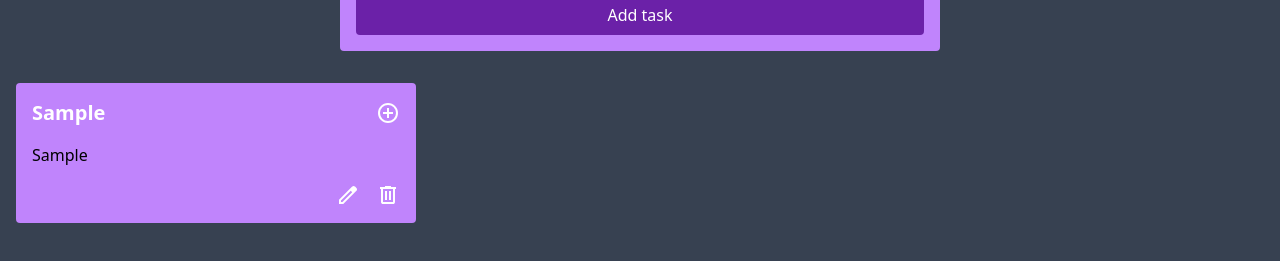
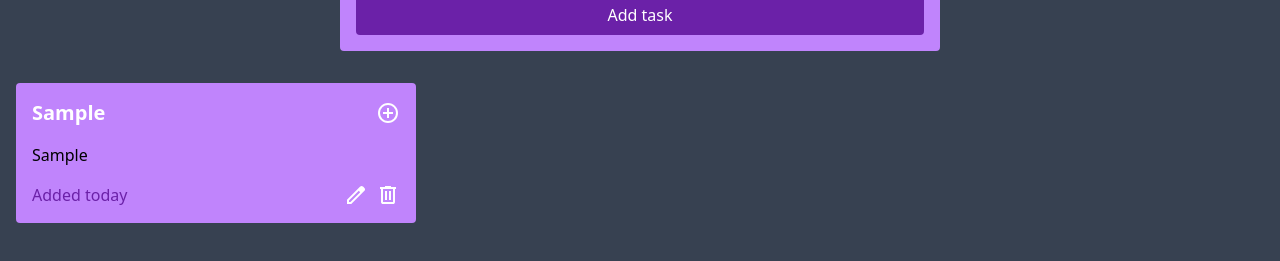
Before and after one commit to rajwindersxxx/toDoList, a React (Vite) app: page / in a window 1280 px wide. Both pictures are taken after typing "Sample", "Sample" into the empty fields and a click on the button "Add task". Shown: the part 289-550 px from the top of the page. Built offline with nearby package versions, Linux system fonts and the light colour scheme.

Commit message:
add date feature , fix motion

```diff
--- a/src/components/App.tsx
+++ b/src/components/App.tsx
@@ -45,6 +45,7 @@ export default function App() {
     );
     setRecords(() => updatedRecords);
   }
+
   return (
     <>
       <Header totalTasks={records.length} taskCompleted={taskCompleted} />
--- a/src/components/Task.tsx
+++ b/src/components/Task.tsx
@@ -1,11 +1,13 @@
 import { useState } from 'react';
 import { Button } from './Button';
-import { motion } from 'motion/react';
+import { AnimatePresence, motion } from 'motion/react';
+import { TaskDateAgo } from './TaskDateAgo';
 interface props {
   title: string;
   note: string;
   isDone: boolean;
   id: string;
+  taskDate: string;
   onTaskStatusChange: (id: string) => void;
   onTaskDelete: (id: string) => void;
   onTaskUpdate: (id: string, title: string, note: string) => void;
@@ -14,6 +16,7 @@ export function Task({
   title,
   note,
   isDone,
+  taskDate,
   onTaskStatusChange,
   onTaskDelete,
   onTaskUpdate,
@@ -22,7 +25,6 @@ export function Task({
   const [editMode, setEditMode] = useState(false);
   const [newTitle, setNewTitle] = useState(title);
   const [newNote, setNewNote] = useState(note);
-
   function handleUpdateForm() {
     onTaskUpdate(id, newTitle, newNote);
     setEditMode(!editMode);
@@ -37,19 +39,22 @@ export function Task({
     >
       <div className="bg-purple-400 p-4 m-4 w-[400px]  rounded  flex flex-col justify-start gap-y-4">
         <div className="flex justify-between gap-4">
+          <AnimatePresence mode="wait">
             {editMode ? (
               <motion.input
                 initial={{ height: 28, opacity: 0 }}
                 animate={{ height: 30, opacity: 1 }}
                 exit={{ height: 28, opacity: 0 }}
                 type="text"
+                key="edit"
                 className="rounded bg-purple-500 border-b w-full p-1 text-white"
                 value={newTitle}
-              onChange={e => setNewTitle(e.target.value)}
+                onChange={(e) => setNewTitle(e.target.value)}
                 placeholder="Enter new title"
               />
             ) : (
               <h2
+                key="view"
                 className={`text-xl font-semibold text-white  ${
                   isDone ? 'line-through' : ''
                 } `}
@@ -57,6 +62,7 @@ export function Task({
                 {title}
               </h2>
             )}
+          </AnimatePresence>
           {!isDone ? (
             <Button onClick={() => onTaskStatusChange(id)}>
               <svg
@@ -82,7 +88,7 @@ export function Task({
             </Button>
           )}
         </div>
-
+        <AnimatePresence mode="wait">
           {editMode ? (
             <motion.textarea
               initial={{ height: 24, opacity: 0 }}
@@ -92,15 +98,21 @@ export function Task({
                 opacity: 0,
                 transition: { duration: 0.2 },
               }}
+              key="edit"
               className="rounded bg-purple-500 border-b w-full p-1 resize-none overflow-hidden"
               value={newNote}
-            onChange={e => setNewNote(e.target.value)}
+              onChange={(e) => setNewNote(e.target.value)}
               placeholder="Enter new note"
             ></motion.textarea>
           ) : (
-          <p className="">{note}</p>
+            <p key="view" className="">
+              {note}
+            </p>
           )}
-        <div className="buttons flex justify-end gap-4">
+        </AnimatePresence>
+        <div className="buttons flex justify-between gap-4">
+          <TaskDateAgo taskDate={taskDate} />
+          <div className="flex gap-2">
             {editMode ? (
               <Button onClick={handleUpdateForm}>
                 <svg
@@ -124,6 +136,7 @@ export function Task({
                 </svg>
               </Button>
             )}
+
             <Button className="p-0" onClick={() => onTaskDelete(id)}>
               <svg
                 xmlns="http://www.w3.org/2000/svg"
@@ -136,6 +149,7 @@ export function Task({
             </Button>
           </div>
         </div>
+      </div>
     </motion.div>
   );
 }
--- /dev/null
+++ b/src/components/TaskDateAgo.tsx
@@ -0,0 +1,21 @@
+interface props {
+  taskDate: string;
+}
+
+export function TaskDateAgo({ taskDate }: props) {
+  const d1 = new Date();
+  const d2 = new Date(taskDate);
+  const differenceInMilliseconds: number = d1.getTime() - d2.getTime();
+  const differenceInDays = Math.floor(
+    differenceInMilliseconds / (1000 * 60 * 60 * 24)
+  );
+  const days = ['today', 'yesterday', 'day Before yesterday'];
+  return (
+    <p className="text-purple-800">
+      Added{' '}
+      {differenceInDays < 3
+        ? days[differenceInDays]
+        : `${differenceInDays} days ago`}
+    </p>
+  );
+}
--- a/src/components/TaskList.tsx
+++ b/src/components/TaskList.tsx
@@ -6,12 +6,18 @@ interface props {
     title: string;
     note: string;
     isDone: boolean;
+    date: string;
     id: string;
   }[];
   onTaskStatusChange: (id: string) => void;
   onTaskDelete: (id: string) => void;
   onTaskUpdate: (id: string, title: string, note: string) => void;
 }
+const variants = {
+  hidden: { opacity: 0, y: '-100%', scale: 0.3 },
+  visible: { opacity: 1, y: 0, scale: 1, transition: { duration: 0.3 } },
+  exit: { opacity: 0, scale: 0.5, transition: { duration: 0.3 } },
+};
 export function TaskList({
   records,
   onTaskStatusChange,
@@ -20,35 +26,29 @@ export function TaskList({
 }: props) {
   return (
     <>
-      <AnimatePresence initial={false} mode="popLayout">
-        <div className="inline-block">
-          {records.map(item => (
+      <AnimatePresence initial={true} mode="popLayout">
+        {records.map((item) => (
           <motion.div
             className="inline-block text-left"
             key={item.id}
             layout
-              initial={{ opacity: 0, y: '-100%', scale: 0.3 }}
-              animate={{
-                opacity: 1,
-                y: 0,
-                scale: 1,
-                transition: { duration: 0.3 },
-              }}
-              exit={{ opacity: 0, scale: 0.3, transition: { duration: 0.3 } }}
+            variants={variants}
+            initial="hidden"
+            animate="visible"
+            exit="exit"
           >
             <Task
               title={item.title}
               note={item.note}
               isDone={item.isDone}
+              taskDate={item.date}
               id={item.id}
-                key={item.id}
               onTaskStatusChange={onTaskStatusChange}
               onTaskDelete={onTaskDelete}
               onTaskUpdate={onTaskUpdate}
             />
           </motion.div>
         ))}
-        </div>
       </AnimatePresence>
     </>
   );
--- a/src/components/TaskStatus.tsx
+++ b/src/components/TaskStatus.tsx
@@ -11,15 +11,16 @@ export function TaskStatus({ children, value, className }: props) {
     <>
       <p>{children}:</p>
       <span className={`inline-block w-3 h-4 ${className}`}>
-        <AnimatePresence>
+        <AnimatePresence mode='wait'>
           <motion.div
             key={value}
             className="inline-block"
             initial={{ opacity: 0, y: '-100%' }}
-            animate={{
-              y: 0,
-              opacity: 1,
-              transition: { duration: 0.3 },
+            animate={{ opacity: 1, y: 0 }}
+            exit={{ opacity: 0, y: '100%' }}
+            transition={{
+              ease: 'linear',
+              duration: 0.3,
             }}
           >
             {value}
```
Lines whose indentation alone changed are shown as unchanged.
